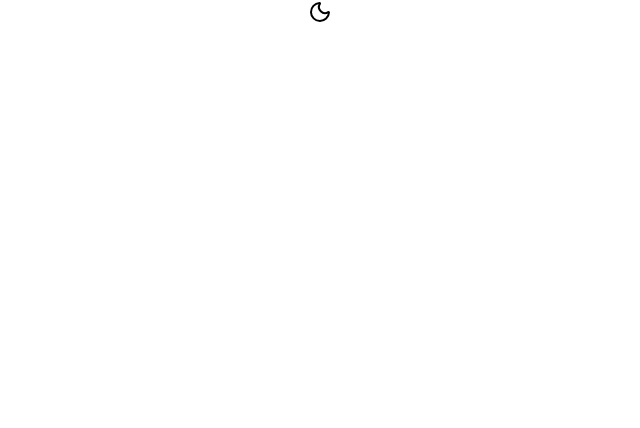
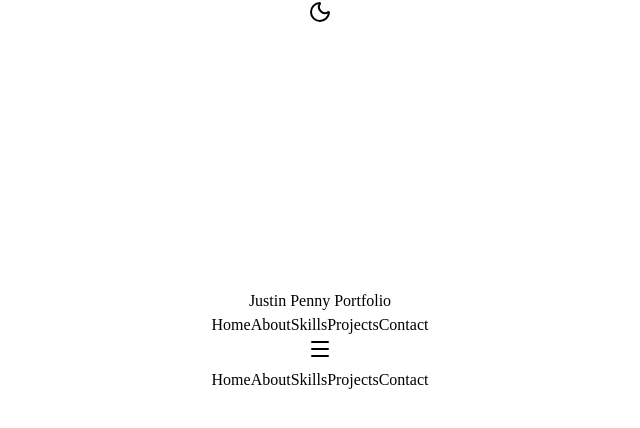
Before and after one commit to JustinPenny/justinpenny_portfolio, a React (Vite) app: page / in a window 1280 px wide. Shown: the top 428 px of the page, without its empty margins (320-960 px from the left). Built offline with nearby package versions, Linux system fonts and the light colour scheme.

Commit message:
Theme completed. Working on navbar. Stylings updated

```diff
--- /dev/null
+++ b/src/components/Navbar.jsx
@@ -0,0 +1,77 @@
+import { cn } from "../lib/utils";
+import { useState } from "react";
+import { useEffect } from "react";
+import { Menu, X } from "lucide-react";
+
+const navItems = [
+    {name: "Home", href:"#hero"},
+    {name: "About", href:"#about"},
+    {name: "Skills", href:"#skills"},
+    {name: "Projects", href:"#projects"},
+    {name: "Contact", href:"#contact"},
+];
+
+export const Navbar = () => {
+    const [isScrolled, setIsScrolled] = useState(false);
+    const [isMenuOpen, setIsMenuOpen] = useState(false);
+
+
+useEffect(() => {
+    const handleScroll = () => {
+        setIsScrolled(window.screenY > 10)
+    }
+
+    window.addEventListener("scroll", handleScroll)
+    return () => window.removeEventListener('scroll', handleScroll) // Prevent memory leaks
+}, [])
+
+    return (
+        <nav className={cn("fixed w-full z-40 transition-all duration-300",
+                            isScrolled ? "py-3 bg-background/80 backdrop-blur-md shadow-xs" : "py-5"
+        )}>
+
+        <div className="container flex items-center justify-between">
+            <a className="text-xl font-bold text-primary flex items-center" href="#hero">
+                <span className="relative z-10">
+                    <span className="text-glow text-foreground"> Justin Penny </span> {" "}Portfolio
+                </span>
+            </a>
+
+            {/* Desktop Menu*/}
+            <div className="hidden md:flex space-x-8">
+                {navItems.map((item, key) => (
+                    <a href={item.href} key={key} className="text-foreground/80 hover:text-primary teansition-colors duration-300">
+                        {item.name}
+                    </a>
+                ))
+                }
+            </div>
+
+            {/* Mobile Menu*/}
+
+            {/* lucide-react icons X and Menu */}
+            <button onClick={() => setIsMenuOpen((prev) => !prev)} className="md:hidden p-2 text-foreground z-50" aria-label={isMenuOpen ? "Close Menu" : "Open Menu"}>
+                {isMenuOpen ? <X size={24} /> : <Menu size={24} />}
+            </button>
+
+            <div className={cn("fixed inset-0 bg-background/95 backdrop-blur-md z-40 flex flex-col items-center justify-center",
+                                "transition-all duration-300 md:hidden",
+                                isMenuOpen
+                                ? "opacity-100 pointer-events-auto"
+                                : "opacity-0 pointer-events-none"
+
+            )}>
+                <div className="flex flex-col space-y-8 text-xl">
+                    {navItems.map((item, key) => (
+                        <a href={item.href} key={key} className="text-foreground/80 hover:text-primary teansition-colors duration-300" onClick={() => setIsMenuOpen(false)}>
+                            {item.name}
+                        </a>
+                    ))
+                    }
+                </div>
+            </div>
+        </div>
+
+        </nav>
+    )
+}
--- /dev/null
+++ b/src/components/StarBackground.jsx
@@ -0,0 +1,85 @@
+import { useState } from "react";
+import { useEffect } from "react";
+
+// Star properties
+// id, size, x, y, opacity, animationDuration
+// plan is to vary star generation based on screen size and store them in a list
+
+export const StarBackground = () => {
+    const [stars, setStars] = useState([]);
+    const [meteors, setMeteors] = useState([]);
+
+    useEffect(() => {
+        generateStars();
+        generateMeteors();
+
+        // Prevent mobile from having too many effects
+        const handleResize = () => {
+            generateStars();
+        };
+
+        window.addEventListener('resize', handleResize)
+        return () => window.removeEventListener('resize', handleResize) // Prevent memory leaks
+    }, []); // The empty dependancy [] is used to not run the useEffect continuously
+
+    const generateStars = () => {
+        const numberOfStars = Math.floor((window.innerWidth * window.innerHeight) / 10000);
+        const newStars = []
+
+        for (let i = 0; i < numberOfStars; i++){
+         newStars.push({
+            id:i,
+            size: Math.random() * 3 + 1,
+            x: Math.random() * 100,
+            y: Math.random() * 100,
+            opacity: Math.random() * 0.5 + 0.5,
+            animationDuration: Math.random() * 4 + 2,
+        })
+    }
+        setStars(newStars)
+    };
+
+    const generateMeteors = () => {
+        const numberOfMeteors = 4;
+        const newMeteors = []
+
+        for (let i = 0; i < numberOfMeteors; i++){
+         newMeteors.push({
+            id:i,
+            size: Math.random() * 2 + 1,
+            x: Math.random() * 100,
+            y: Math.random() * 20,
+            opacity: Math.random() * 15,
+            animationDuration: Math.random() * 3 + 3,
+        })
+    }
+        setMeteors(newMeteors)
+    };
+
+    return(
+        <div className="fixed inset-0 overflow-hidden pointer-events-none z-0">
+            {stars.map((star) => (
+                <div key={star.id} className="star animate-pulse-subtle" style={{
+                    width: star.size + "px",
+                    height: star.size + "px",
+                    left: star.x + "%",
+                    top: star.y + "%",
+                    opacity: star.opacity,
+                    animationDuration: star.animationDuration + "s",
+                }}/>
+            ))}
+
+            {meteors.map((meteor) => (
+                <div key={meteor.id} className="meteor animate-meteor" style={{
+                    width: meteor.size * 5 + "px",
+                    height: meteor.size * 2 + "px",
+                    left: meteor.x + "%",
+                    top: meteor.y + "%",
+                    animationDelay: meteor.opacity,
+                    animationDuration: meteor.animationDuration + "s",
+                }}/>
+            ))}
+
+        </div>
+    )
+}
--- a/src/components/ThemeToggle.jsx
+++ b/src/components/ThemeToggle.jsx
@@ -3,7 +3,7 @@
 import { cn } from "../lib/utils";
 
 export const ThemeToggle = () => {
-    const [isDarkMode, setIsDarkMode] = useState(false);
+    const [isDarkMode, setIsDarkMode] = useState(true);
 
 
     // Store the theme in local memory so if you re-visit the site it remembers previous mode
--- a/src/index.css
+++ b/src/index.css
@@ -87,7 +87,8 @@
 
     --card: 222 47% 8%;
 
-    --primary: 250% 65% 65%;
+    /*--primary: 250 65% 65%; making mine blue instead of purple*/
+    --primary: 190 100% 60%;
     --primary-foreground: 213 31% 91%;
 
     --border: 217 33% 20%;
--- a/src/pages/Home.jsx
+++ b/src/pages/Home.jsx
@@ -1,4 +1,6 @@
 import { ThemeToggle } from "../components/ThemeToggle";
+import { StarBackground } from "../components/StarBackground";
+import { Navbar } from "../components/Navbar";
 
 export const Home = () => {
     return (
@@ -6,6 +8,10 @@
 
             <ThemeToggle />
 
+            <StarBackground />
+
+            <Navbar />
+
 
         </div>
     )
```
